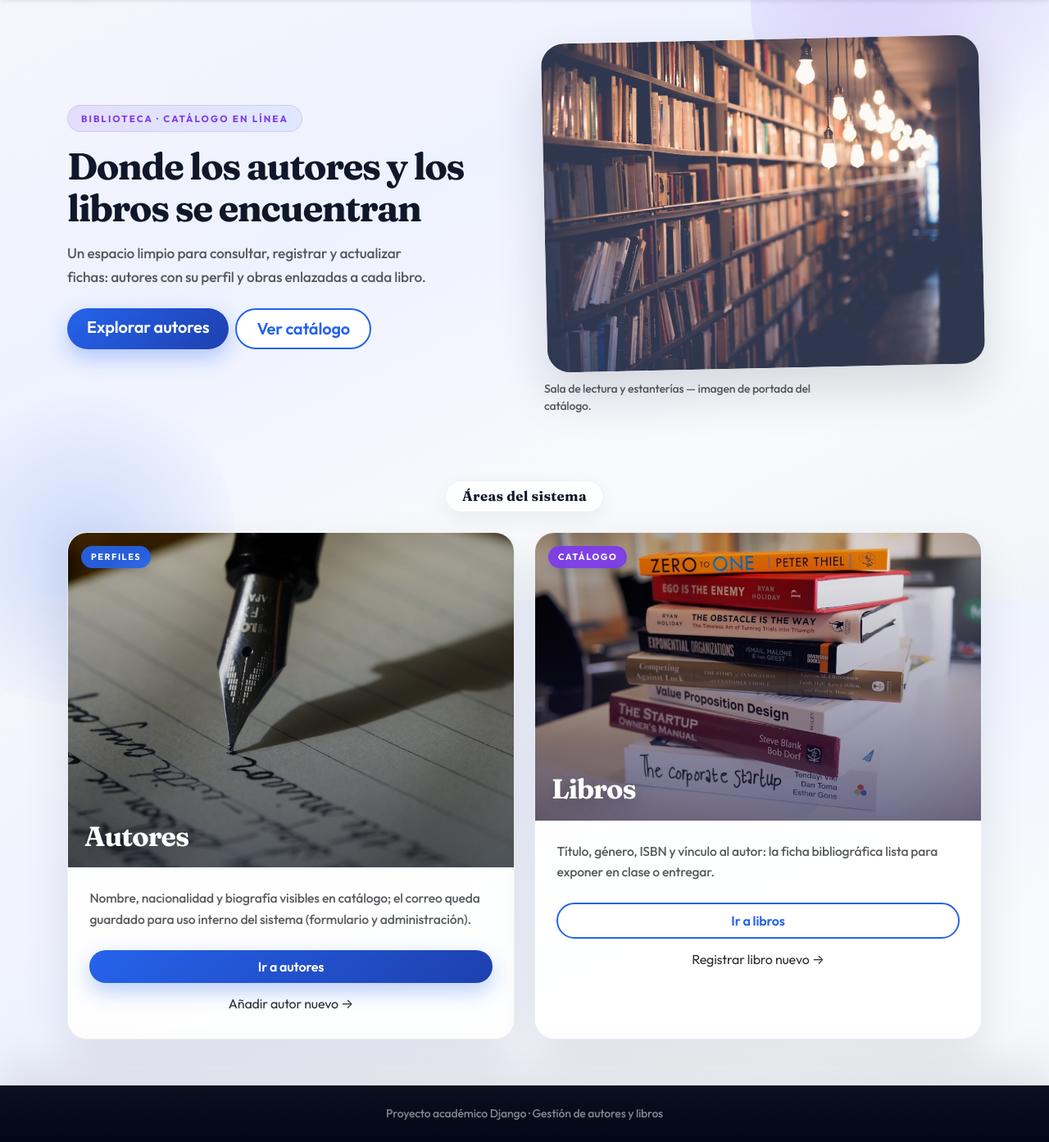
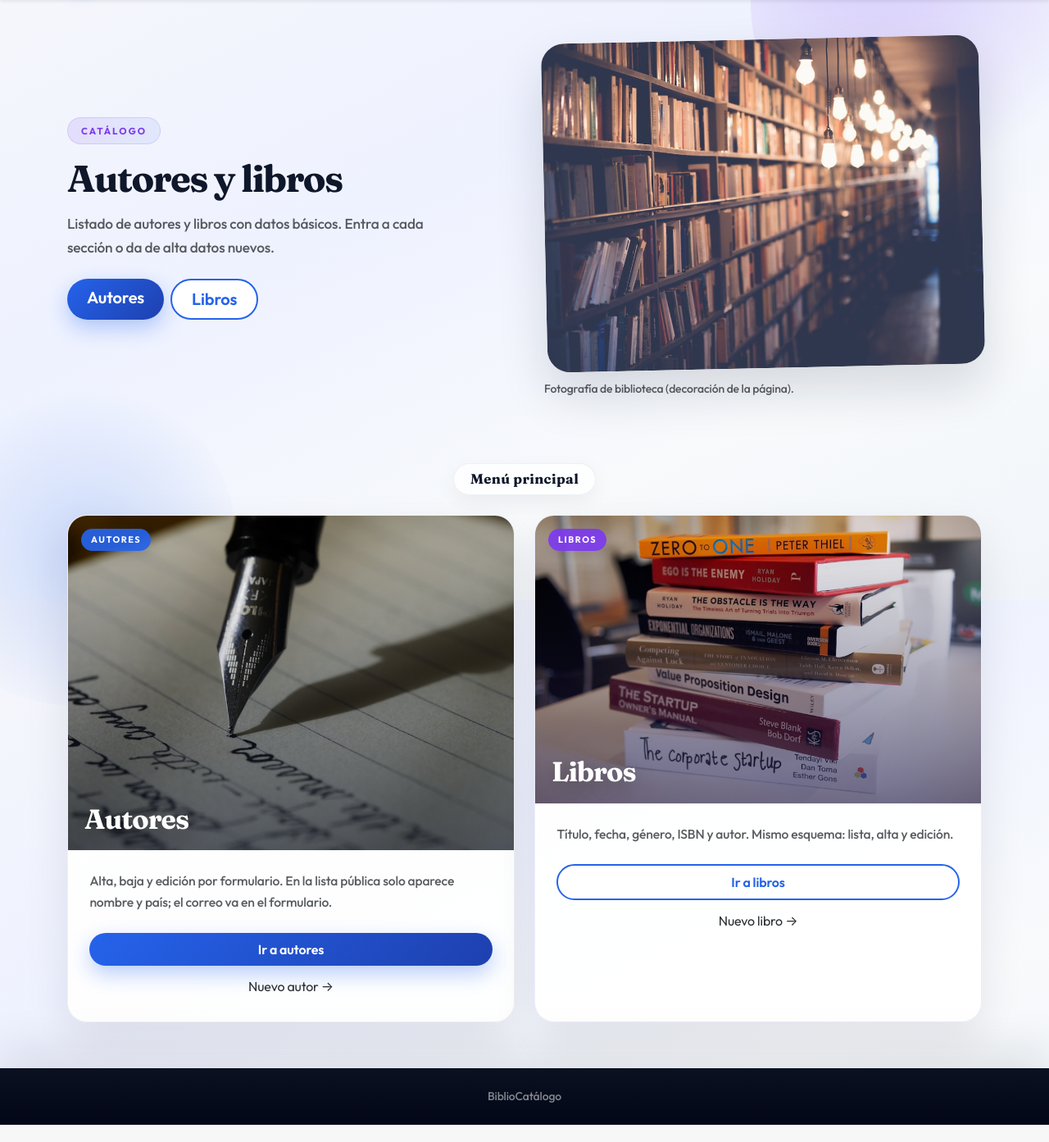
Before and after one commit to vxillaxl/admin_libros, a Django app: page / in a window 1280 px wide. Shown: the part 68-1461 px from the top of the page at 82% size. After the commit the page ends 1440 px from the top, so only its background shows below. Run offline with Django 4.2, Linux system fonts and the light colour scheme.

Commit message:
Actualiza textos en inicio y pie de pagina

```diff
--- a/gestion/templates/gestion/base.html
+++ b/gestion/templates/gestion/base.html
@@ -27,7 +27,7 @@
           <li class="nav-item"><a class="nav-link px-3 rounded-pill" href="{% url 'lista_autores' %}">Autores</a></li>
           <li class="nav-item"><a class="nav-link px-3 rounded-pill" href="{% url 'lista_libros' %}">Libros</a></li>
           <li class="nav-item mt-2 mt-lg-0 ms-lg-2">
-            <a class="btn btn-sm btn-outline-light rounded-pill px-3" href="/admin/">Administración</a>
+            <a class="btn btn-sm btn-outline-light rounded-pill px-3" href="{% url 'admin:index' %}">Administración</a>
           </li>
         </ul>
       </div>
@@ -40,7 +40,7 @@
 
   <footer class="app-footer mt-auto py-4">
     <div class="container text-center small font-ui">
-      <span class="text-white-50">Proyecto académico Django · Gestión de autores y libros</span>
+      <span class="text-white-50">BiblioCatálogo</span>
     </div>
   </footer>
 
--- a/gestion/templates/gestion/home.html
+++ b/gestion/templates/gestion/home.html
@@ -5,14 +5,14 @@
 
 <section class="home-hero row align-items-center g-4 g-lg-5 mb-5 mb-lg-6">
   <div class="col-lg-6 text-center text-lg-start">
-    <span class="home-kicker d-inline-block mb-3">Biblioteca · catálogo en línea</span>
-    <h1 class="home-title font-display mb-3">Donde los autores y los libros se encuentran</h1>
+    <span class="home-kicker d-inline-block mb-3">Catálogo</span>
+    <h1 class="home-title font-display mb-3">Autores y libros</h1>
     <p class="home-lead text-muted mb-4">
-      Un espacio limpio para consultar, registrar y actualizar fichas: autores con su perfil y obras enlazadas a cada libro.
+      Listado de autores y libros con datos básicos. Entra a cada sección o da de alta datos nuevos.
     </p>
     <div class="d-flex flex-wrap justify-content-center justify-content-lg-start gap-2">
-      <a class="btn btn-brand btn-lg rounded-pill px-4" href="{% url 'lista_autores' %}">Explorar autores</a>
-      <a class="btn btn-outline-brand btn-lg rounded-pill px-4" href="{% url 'lista_libros' %}">Ver catálogo</a>
+      <a class="btn btn-brand btn-lg rounded-pill px-4" href="{% url 'lista_autores' %}">Autores</a>
+      <a class="btn btn-outline-brand btn-lg rounded-pill px-4" href="{% url 'lista_libros' %}">Libros</a>
     </div>
   </div>
   <div class="col-lg-6">
@@ -23,18 +23,18 @@
           width="960"
           height="720"
           class="home-hero-img"
-          alt="Interior de biblioteca con estanterías"
+          alt="Biblioteca"
           loading="eager">
       </div>
       <figcaption class="home-hero-caption small text-muted mt-3 text-center text-lg-start">
-        Sala de lectura y estanterías — imagen de portada del catálogo.
+        Fotografía de biblioteca (decoración de la página).
       </figcaption>
     </figure>
   </div>
 </section>
 
 <div class="home-section-label text-center mb-4">
-  <span class="font-display section-pill">Áreas del sistema</span>
+  <span class="font-display section-pill">Menú principal</span>
 </div>
 
 <div class="row g-4 justify-content-center align-items-stretch pb-2">
@@ -49,16 +49,17 @@
           height="600"
           loading="lazy">
         <div class="feature-card__shade feature-card__shade--a" aria-hidden="true"></div>
-        <div class="feature-card__badge">Perfiles</div>
+        <div class="feature-card__badge">Autores</div>
         <h2 class="feature-card__title font-display">Autores</h2>
       </div>
       <div class="feature-card__body">
         <p class="feature-card__text text-muted mb-4">
-          Nombre, nacionalidad y biografía visibles en catálogo; el correo queda guardado para uso interno del sistema (formulario y administración).
+          Alta, baja y edición por formulario. En la lista pública solo aparece nombre y país; el correo va en el formulario.
+
         </p>
         <div class="d-grid gap-2">
           <a class="btn btn-brand rounded-pill py-2 fw-semibold" href="{% url 'lista_autores' %}">Ir a autores</a>
-          <a class="btn btn-link text-decoration-none text-secondary-emphasis small py-1" href="{% url 'crear_autor' %}">Añadir autor nuevo →</a>
+          <a class="btn btn-link text-decoration-none text-secondary-emphasis small py-1" href="{% url 'crear_autor' %}">Nuevo autor →</a>
         </div>
       </div>
     </article>
@@ -75,16 +76,17 @@
           height="600"
           loading="lazy">
         <div class="feature-card__shade feature-card__shade--b" aria-hidden="true"></div>
-        <div class="feature-card__badge feature-card__badge--b">Catálogo</div>
+        <div class="feature-card__badge feature-card__badge--b">Libros</div>
         <h2 class="feature-card__title font-display">Libros</h2>
       </div>
       <div class="feature-card__body">
         <p class="feature-card__text text-muted mb-4">
-          Título, género, ISBN y vínculo al autor: la ficha bibliográfica lista para exponer en clase o entregar.
+          Título, fecha, género, ISBN y autor. Mismo esquema: lista, alta y edición.
+
         </p>
         <div class="d-grid gap-2">
           <a class="btn btn-outline-brand rounded-pill py-2 fw-semibold" href="{% url 'lista_libros' %}">Ir a libros</a>
-          <a class="btn btn-link text-decoration-none text-secondary-emphasis small py-1" href="{% url 'crear_libro' %}">Registrar libro nuevo →</a>
+          <a class="btn btn-link text-decoration-none text-secondary-emphasis small py-1" href="{% url 'crear_libro' %}">Nuevo libro →</a>
         </div>
       </div>
     </article>
--- a/gestion/templates/gestion/lista_autores.html
+++ b/gestion/templates/gestion/lista_autores.html
@@ -17,8 +17,7 @@
       <li class="list-group-item d-flex flex-column flex-md-row justify-content-between align-items-md-center gap-2">
         <div>
           <strong>{{ autor.nombre }}</strong>
-          <span class="text-secondary">— {{ autor.correo }}</span>
-          <div class="small text-muted">{{ autor.nacionalidad }}</div>
+          <div class="small text-muted mt-1">{{ autor.nacionalidad }}</div>
         </div>
         <div class="btn-group">
           <a class="btn btn-sm btn-outline-primary" href="{% url 'editar_autor' autor.pk %}">Editar</a>
```
